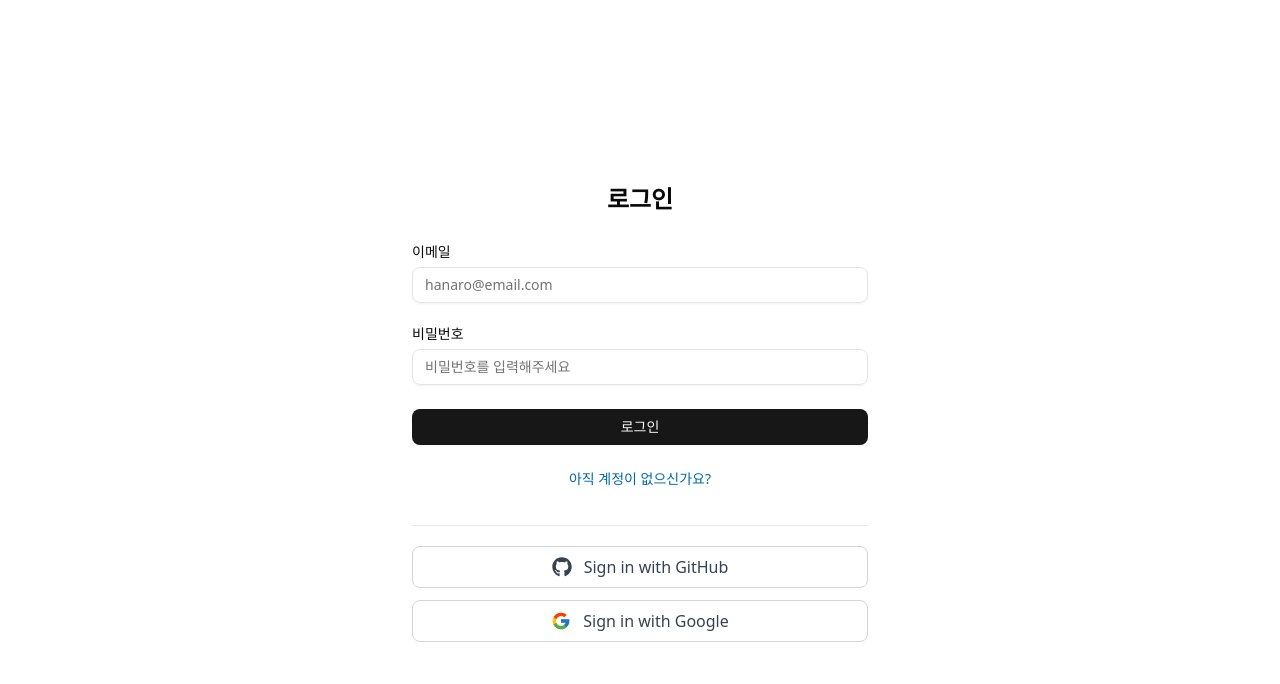
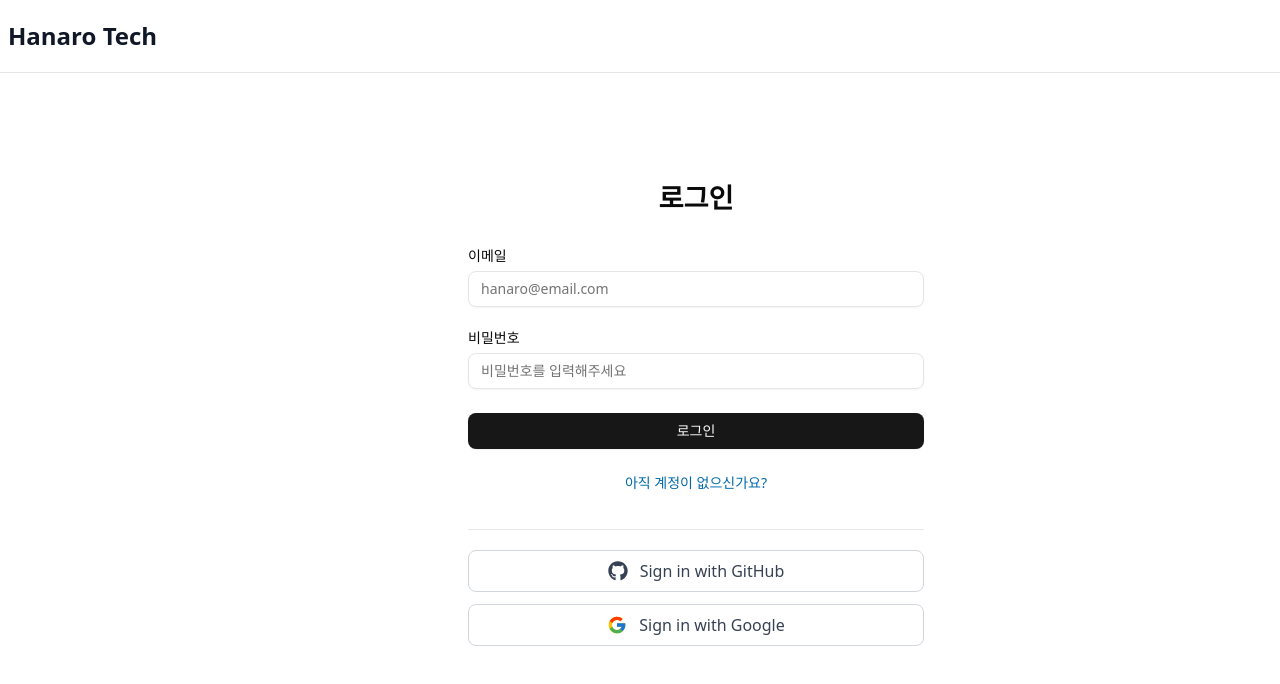
Before and after one commit to HyejeongSon/hanaro, a Next.js app: page /login in a window 1280 px wide. Shown: the top 684 px of the page. Built offline with nearby package versions, Linux system fonts and the light colour scheme; no server answers.

Commit message:
feat: login, signup 페이지 header 추가

```diff
--- a/app/(auth)/layout.tsx
+++ b/app/(auth)/layout.tsx
@@ -1,9 +1,30 @@
+import Link from 'next/link';
+
 export default function AuthLayout({
   children,
 }: {
   children: React.ReactNode;
 }) {
   return (
-    <div className='flex h-full items-center justify-center'>{children}</div>
+    <div className='min-h-screen flex flex-col'>
+      {/* 상단 헤더 스타일 동일하게 */}
+      <header className='absolute border-b w-full'>
+        <div className='container mx-auto px-2 py-5'>
+          <div className='flex items-center'>
+            <Link
+              href='/'
+              className='text-2xl font-bold text-gray-900 hover:text-point transition-colors'
+            >
+              Hanaro Tech
+            </Link>
+          </div>
+        </div>
+      </header>
+
+      {/* 로그인 콘텐츠 영역 */}
+      <main className='flex flex-1 items-center justify-center px-4'>
+        <div className='w-full max-w-md'>{children}</div>
+      </main>
+    </div>
   );
 }
--- a/components/auth/FormCard.tsx
+++ b/components/auth/FormCard.tsx
@@ -18,7 +18,7 @@ export function FormCard({ title, footer, children }: Props) {
   return (
     <Card className='flex w-[35rem] flex-col items-center border-none shadow-none'>
       <CardHeader className='w-full text-center'>
-        <CardTitle className='text-2xl font-bold'>{title}</CardTitle>
+        <CardTitle className='text-[1.7rem] font-bold'>{title}</CardTitle>
       </CardHeader>
       <CardContent className='w-[90%]'>{children}</CardContent>
       <CardFooter>
```
